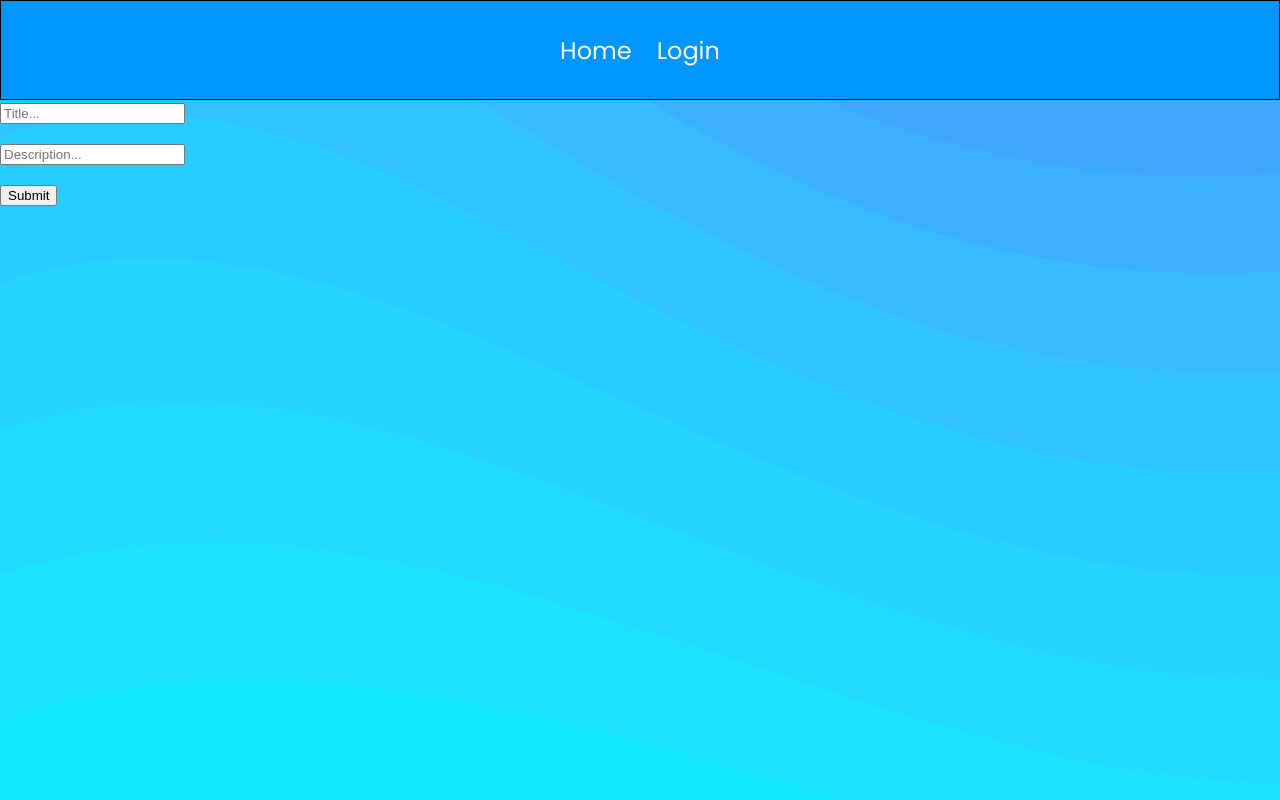
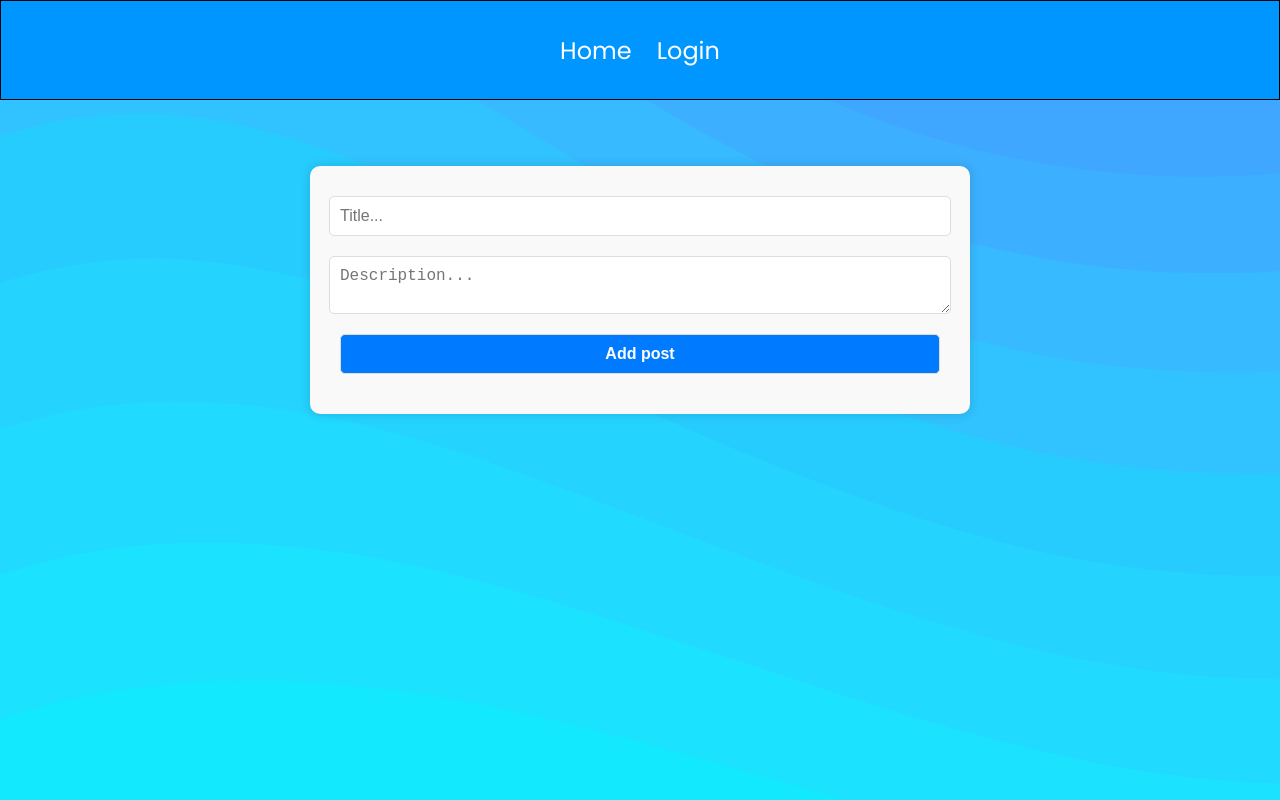
Before and after one commit to MatMarrrrr/Social-Media-App, a React (Create React App) app: page /createpost in a window 1280 px wide. Built offline with nearby package versions, Linux system fonts and the light colour scheme; no server answers.

Commit message:
Add create post page style

```diff
--- a/src/pages/create-post/create-form.tsx
+++ b/src/pages/create-post/create-form.tsx
@@ -43,12 +43,12 @@ function CreateForm() {
   };
 
   return (
-    <form onSubmit={handleSubmit(onCreatePost)}>
+    <form className="createPostForm" onSubmit={handleSubmit(onCreatePost)}>
       <input placeholder="Title..." {...register("title")} />
       <p>{errors.title?.message}</p>
-      <input placeholder="Description..." {...register("description")} />
+      <textarea placeholder="Description..." {...register("description")} />
       <p>{errors.description?.message}</p>
-      <input type="submit" />
+      <input type="submit" value="Add post" />
     </form>
   );
 }
--- a/src/pages/create-post/create-post.tsx
+++ b/src/pages/create-post/create-post.tsx
@@ -3,7 +3,7 @@ import "../../style/CreatePost.css";
 
 function CreatePost() {
   return (
-    <div>
+    <div className="createPost">
       <CreateForm/>
     </div>
   );
--- a/src/style/CreatePost.css
+++ b/src/style/CreatePost.css
@@ -0,0 +1,59 @@
+.createPost {
+  height: 40vh;
+  display: flex;
+  justify-content: center;
+  align-items: center;
+  padding: 30px;
+}
+
+.createPostForm {
+  display: flex;
+  flex-direction: column;
+  align-items: center;
+  justify-content: center;
+  width: 100%;
+  max-width: 600px;
+  margin: auto;
+  padding: 30px;
+  box-shadow: 0px 0px 10px 2px rgba(0, 0, 0, 0.1);
+  border-radius: 10px;
+  background-color: #f9f9f9;
+}
+
+.createPostForm input {
+  width: 100%;
+  padding: 10px;
+  margin-bottom: 10px;
+  border-radius: 5px;
+  border: 1px solid #ddd;
+  font-size: 16px;
+}
+
+.createPostForm textarea {
+  width: 100%;
+  max-width: 600px;
+  padding: 10px;
+  margin-bottom: 10px;
+  border-radius: 5px;
+  border: 1px solid #ddd;
+  font-size: 16px;
+  resize: both;
+}
+
+.createPostForm p {
+  color: red;
+  margin-bottom: 10px;
+  margin: 0px 0px 10px 0px;
+}
+
+.createPostForm input[type="submit"] {
+  background-color: #007bff;
+  color: white;
+  cursor: pointer;
+  transition: background-color 0.3s ease;
+  font-weight: 600;
+}
+
+.createPostForm input[type="submit"]:hover {
+  background-color: #0056b3;
+}
```
